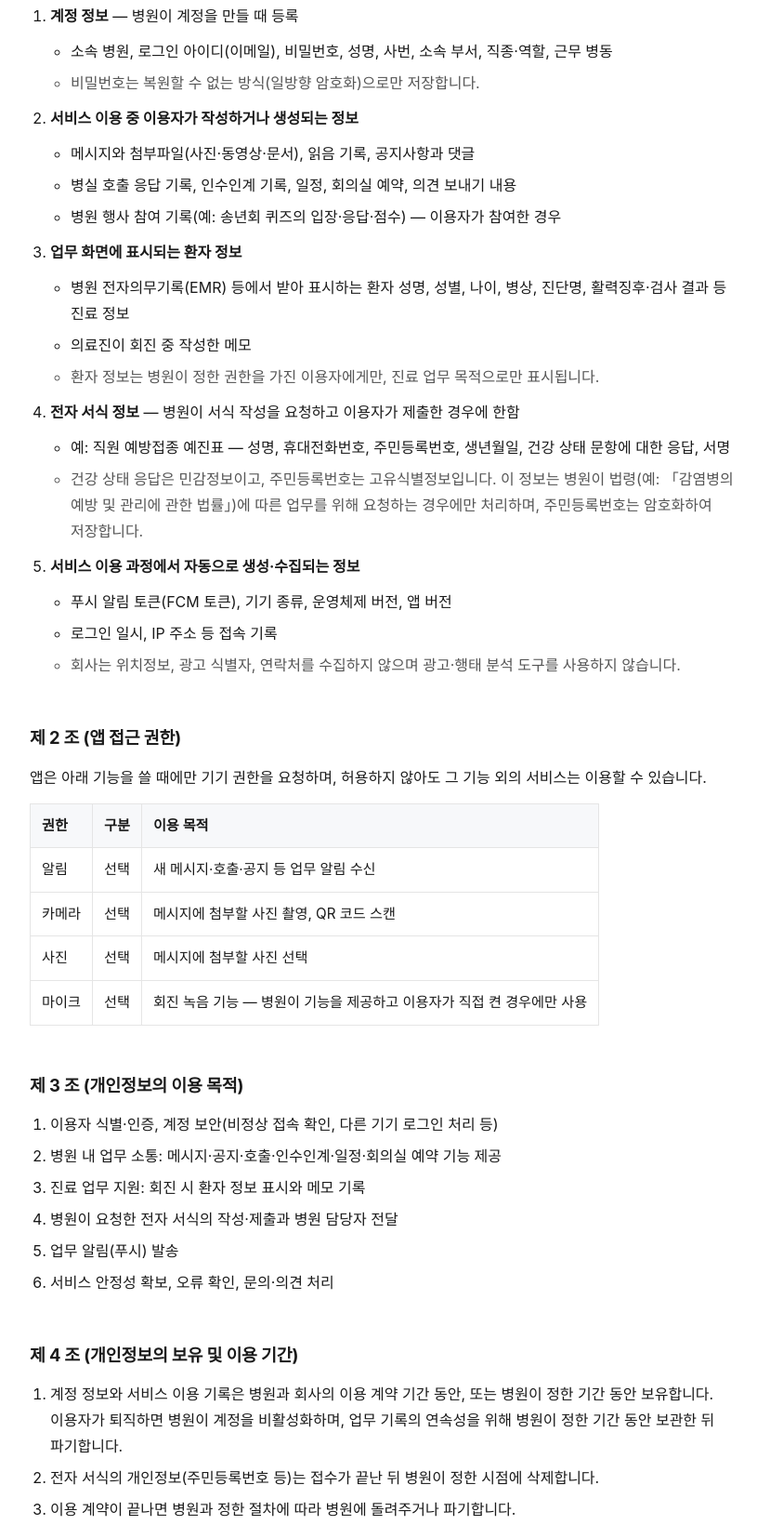
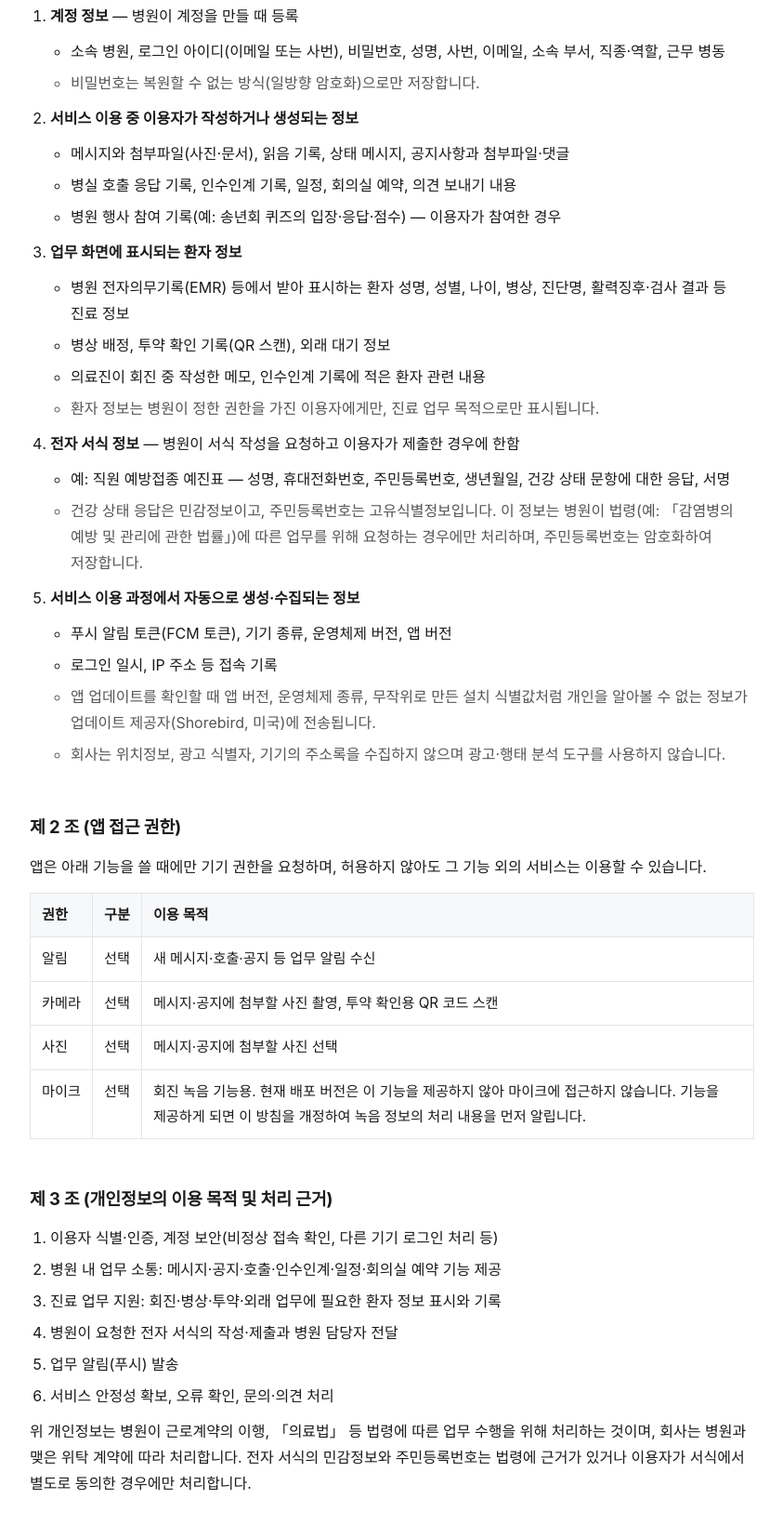
Before and after one commit to doctorsbiotech/dsh_message_privacy, a plain HTML site: page index.html in a window 1280 px wide. Shown: the part 546-2186 px from the top of the page at 93% size, without its empty margins (218-1061 px from the left). Drawn offline with Linux system fonts and the light colour scheme.

Commit message:
Align DSH Message privacy policy with actual app data handling

```diff
--- a/index.html
+++ b/index.html
@@ -77,14 +77,14 @@
       <li>
         <strong>계정 정보</strong> — 병원이 계정을 만들 때 등록
         <ul>
-          <li>소속 병원, 로그인 아이디(이메일), 비밀번호, 성명, 사번, 소속 부서, 직종·역할, 근무 병동</li>
+          <li>소속 병원, 로그인 아이디(이메일 또는 사번), 비밀번호, 성명, 사번, 이메일, 소속 부서, 직종·역할, 근무 병동</li>
           <li class="sub">비밀번호는 복원할 수 없는 방식(일방향 암호화)으로만 저장합니다.</li>
         </ul>
       </li>
       <li>
         <strong>서비스 이용 중 이용자가 작성하거나 생성되는 정보</strong>
         <ul>
-          <li>메시지와 첨부파일(사진·동영상·문서), 읽음 기록, 공지사항과 댓글</li>
+          <li>메시지와 첨부파일(사진·문서), 읽음 기록, 상태 메시지, 공지사항과 첨부파일·댓글</li>
           <li>병실 호출 응답 기록, 인수인계 기록, 일정, 회의실 예약, 의견 보내기 내용</li>
           <li>병원 행사 참여 기록(예: 송년회 퀴즈의 입장·응답·점수) — 이용자가 참여한 경우</li>
         </ul>
@@ -93,7 +93,8 @@
         <strong>업무 화면에 표시되는 환자 정보</strong>
         <ul>
           <li>병원 전자의무기록(EMR) 등에서 받아 표시하는 환자 성명, 성별, 나이, 병상, 진단명, 활력징후·검사 결과 등 진료 정보</li>
-          <li>의료진이 회진 중 작성한 메모</li>
+          <li>병상 배정, 투약 확인 기록(QR 스캔), 외래 대기 정보</li>
+          <li>의료진이 회진 중 작성한 메모, 인수인계 기록에 적은 환자 관련 내용</li>
           <li class="sub">환자 정보는 병원이 정한 권한을 가진 이용자에게만, 진료 업무 목적으로만 표시됩니다.</li>
         </ul>
       </li>
@@ -112,7 +113,8 @@
         <ul>
           <li>푸시 알림 토큰(FCM 토큰), 기기 종류, 운영체제 버전, 앱 버전</li>
           <li>로그인 일시, IP 주소 등 접속 기록</li>
-          <li class="sub">회사는 위치정보, 광고 식별자, 연락처를 수집하지 않으며 광고·행태 분석 도구를 사용하지 않습니다.</li>
+          <li class="sub">앱 업데이트를 확인할 때 앱 버전, 운영체제 종류, 무작위로 만든 설치 식별값처럼 개인을 알아볼 수 없는 정보가 업데이트 제공자(Shorebird, 미국)에 전송됩니다.</li>
+          <li class="sub">회사는 위치정보, 광고 식별자, 기기의 주소록을 수집하지 않으며 광고·행태 분석 도구를 사용하지 않습니다.</li>
         </ul>
       </li>
     </ol>
@@ -123,21 +125,27 @@
       <thead><tr><th>권한</th><th>구분</th><th>이용 목적</th></tr></thead>
       <tbody>
         <tr><td>알림</td><td>선택</td><td>새 메시지·호출·공지 등 업무 알림 수신</td></tr>
-        <tr><td>카메라</td><td>선택</td><td>메시지에 첨부할 사진 촬영, QR 코드 스캔</td></tr>
-        <tr><td>사진</td><td>선택</td><td>메시지에 첨부할 사진 선택</td></tr>
-        <tr><td>마이크</td><td>선택</td><td>회진 녹음 기능 — 병원이 기능을 제공하고 이용자가 직접 켠 경우에만 사용</td></tr>
+        <tr><td>카메라</td><td>선택</td><td>메시지·공지에 첨부할 사진 촬영, 투약 확인용 QR 코드 스캔</td></tr>
+        <tr><td>사진</td><td>선택</td><td>메시지·공지에 첨부할 사진 선택</td></tr>
+        <tr><td>마이크</td><td>선택</td><td>회진 녹음 기능용. 현재 배포 버전은 이 기능을 제공하지 않아 마이크에 접근하지 않습니다.
+          기능을 제공하게 되면 이 방침을 개정하여 녹음 정보의 처리 내용을 먼저 알립니다.</td></tr>
       </tbody>
     </table>
 
-    <h2>제 3 조 (개인정보의 이용 목적)</h2>
+    <h2>제 3 조 (개인정보의 이용 목적 및 처리 근거)</h2>
     <ol>
       <li>이용자 식별·인증, 계정 보안(비정상 접속 확인, 다른 기기 로그인 처리 등)</li>
       <li>병원 내 업무 소통: 메시지·공지·호출·인수인계·일정·회의실 예약 기능 제공</li>
-      <li>진료 업무 지원: 회진 시 환자 정보 표시와 메모 기록</li>
+      <li>진료 업무 지원: 회진·병상·투약·외래 업무에 필요한 환자 정보 표시와 기록</li>
       <li>병원이 요청한 전자 서식의 작성·제출과 병원 담당자 전달</li>
       <li>업무 알림(푸시) 발송</li>
       <li>서비스 안정성 확보, 오류 확인, 문의·의견 처리</li>
     </ol>
+    <p>
+      위 개인정보는 병원이 근로계약의 이행, 「의료법」 등 법령에 따른 업무 수행을 위해 처리하는 것이며, 회사는 병원과 맺은
+      위탁 계약에 따라 처리합니다. 전자 서식의 민감정보와 주민등록번호는 법령에 근거가 있거나 이용자가 서식에서 별도로 동의한
+      경우에만 처리합니다.
+    </p>
 
     <h2>제 4 조 (개인정보의 보유 및 이용 기간)</h2>
     <ol>
@@ -162,7 +170,7 @@
     <table>
       <thead><tr><th>수탁자</th><th>위탁 업무</th><th>처리 위치</th></tr></thead>
       <tbody>
-        <tr><td>Amazon Web Services</td><td>서비스 서버·데이터 저장소 운영</td><td>대한민국(서울 리전)</td></tr>
+        <tr><td>Amazon Web Services</td><td>서비스 서버·데이터 저장소 운영, 첨부파일 전송(콘텐츠 전송망)</td><td>대한민국(서울 리전)</td></tr>
         <tr><td>Google LLC (Firebase Cloud Messaging)</td><td>푸시 알림 전송</td><td>미국 등 Google 데이터센터</td></tr>
       </tbody>
     </table>
@@ -174,7 +182,8 @@
         <tr><th>이전 항목</th><td>푸시 알림 토큰, 알림 제목과 내용(예: 보낸 사람, 메시지 앞부분)</td></tr>
         <tr><th>이전 일시·방법</th><td>알림을 보낼 때마다 암호화된 네트워크로 전송</td></tr>
         <tr><th>이용 목적</th><td>이용자 기기로 알림 전달</td></tr>
-        <tr><th>보유 기간</th><td>알림 전달 완료 시까지 (Google 정책에 따름)</td></tr>
+        <tr><th>보유 기간</th><td>알림 전달 완료 시까지 (기기가 꺼져 있으면 최대 28일, Google 정책에 따름)</td></tr>
+        <tr><th>이전 근거</th><td>「개인정보 보호법」 제28조의8 제1항 제3호 — 서비스 제공을 위한 처리위탁으로서 이 방침에 공개</td></tr>
       </tbody>
     </table>
     <p class="sub">알림을 받지 않으려면 기기 설정에서 DSH Message 알림을 끌 수 있습니다. 이 경우 알림 내용은 국외로 이전되지 않지만 업무 알림을 받을 수 없습니다.</p>
@@ -188,7 +197,7 @@
     <h2>제 8 조 (이용자의 권리와 행사 방법)</h2>
     <p>
       이용자는 자신의 개인정보 열람·정정·삭제·처리정지를 요청할 수 있습니다. 계정은 병원이 관리하므로 먼저 소속 병원의
-      관리자에게 요청해 주시고, 회사의 개인정보 보호책임자(제 11 조)에게 서면·전화·이메일로 요청할 수도 있습니다.
+      관리자에게 요청해 주시고, 회사의 개인정보 보호책임자(제 12 조)에게 서면·전화·이메일로 요청할 수도 있습니다.
       회사는 병원과 협의하여 지체 없이 조치합니다. 계정 삭제를 원하는 경우에도 같은 방법으로 요청하면 됩니다.
     </p>
 
@@ -200,10 +209,13 @@
       <li>개인정보 취급자 최소화와 정기 교육</li>
     </ul>
 
-    <h2>제 10 조 (만 14세 미만 아동의 개인정보)</h2>
+    <h2>제 10 조 (개인정보 자동 수집 장치의 설치·운영 및 거부)</h2>
+    <p>앱은 쿠키 등 이용자의 행태정보를 수집하는 장치를 설치·운영하지 않습니다.</p>
+
+    <h2>제 11 조 (만 14세 미만 아동의 개인정보)</h2>
     <p>서비스는 병원 소속 직원만 이용할 수 있으며, 만 14세 미만 아동을 대상으로 하지 않습니다.</p>
 
-    <h2>제 11 조 (개인정보 보호책임자 및 상담·신고)</h2>
+    <h2>제 12 조 (개인정보 보호책임자 및 상담·신고)</h2>
     <div class="box">
       <p><strong>개인정보 보호책임자</strong></p>
       <p>이름: 황산성</p>
@@ -218,7 +230,7 @@
       <li>경찰청: (국번없이) 182 / <a href="https://ecrm.police.go.kr">ecrm.police.go.kr</a></li>
     </ul>
 
-    <h2>제 12 조 (개인정보 처리방침의 변경)</h2>
+    <h2>제 13 조 (개인정보 처리방침의 변경)</h2>
     <p>
       이 방침은 법령·정책 또는 서비스의 변경에 따라 내용이 추가·삭제·수정될 수 있으며, 변경 시 시행일 최소 7일 전
       (이용자 권리에 중요한 변경은 30일 전)부터 앱 공지사항 또는 이 페이지를 통해 알립니다.
```
